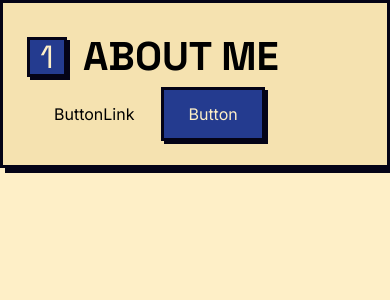
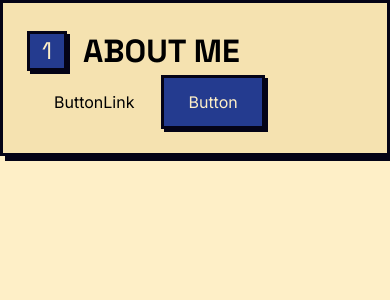
Before and after one commit to MartinLe01/portfolio, a React (Vite) app: page / in a window 390 px wide. Shown: the top 300 px of the page. Built offline with nearby package versions, Linux system fonts and the light colour scheme.

Commit message:
feat: adjust font size of SectionHeading on mobile

```diff
--- a/src/components/SectionHeading.tsx
+++ b/src/components/SectionHeading.tsx
@@ -6,10 +6,10 @@ type SectionHeadingProps = {
 export function SectionHeading({ orderNum, title }: SectionHeadingProps) {
   return (
     <div className="flex items-center gap-4 font-heading">
-      <div className="text-[32px] text-cream w-10 h-10 p-1 bg-blueberry border-3 border-ink flex justify-center items-center shadow-neo-sm">
+      <div className="text-2xl md:text-[32px] text-cream w-10 h-10 p-1 bg-blueberry border-3 border-ink flex justify-center items-center shadow-neo-sm">
         {orderNum}
       </div>
-      <h2 className="text-[40px] font-bold">{title}</h2>
+      <h2 className="text-[32px] md:text-[40px] font-bold">{title}</h2>
     </div>
   );
 }
```
